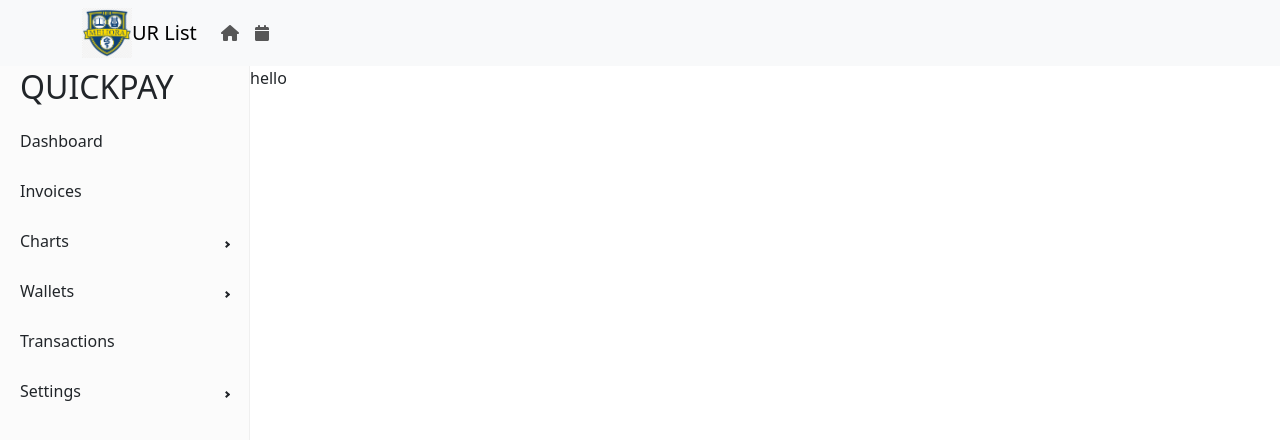
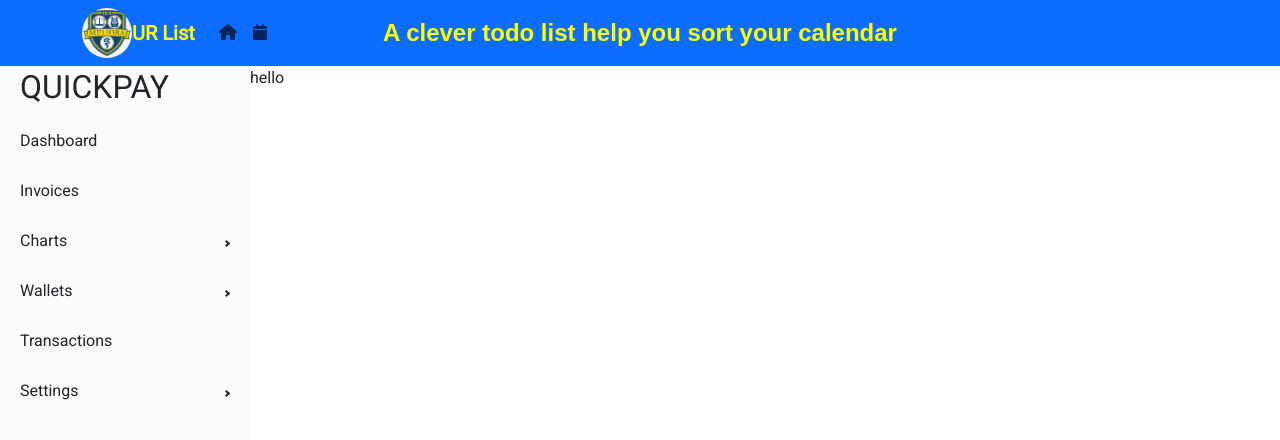
Before and after one commit to billycrapediem/dandy-hacks-2023, a React app: page / in a window 1280 px wide. Shown: the top 440 px of the page. Built offline with nearby package versions, Linux system fonts and the light colour scheme; the HTML template or start-up script is replaced by a standard one.

Commit message:
revise on navbar

```diff
--- /dev/null
+++ b/client/src/components/modules/NavBar.css
@@ -0,0 +1,21 @@
+.text{
+  position: absolute;
+  top: 50%;
+  left: 50%;
+  transform: translate(-50%, -50%);
+  font-family: 'Your Font', sans-serif; /* Replace 'Your Font' with the desired font family */
+  font-size: 24px;/* Adjust the font size as needed */
+  font-weight: bold;;
+  text-align: center;
+  color: yellow; /* Set your preferred text color */
+}
+
+.circular-image {
+  width: 100px; /* Adjust the width and height as needed for your circle */
+  height: 100px;
+  border-radius: 50%; /* Makes the element a circle */
+  overflow: hidden; /* Hides any content that extends beyond the circle boundary */
+}
+.setcolor{
+  color: yellow;
+}
--- a/client/src/components/modules/NavBar.tsx
+++ b/client/src/components/modules/NavBar.tsx
@@ -6,6 +6,8 @@ import 'bootstrap/dist/css/bootstrap.css';
 import { FontAwesomeIcon } from '@fortawesome/react-fontawesome';
 import { faHome, faCalendar } from '@fortawesome/free-solid-svg-icons';
 import UR_img from '../ur.jpeg';
+import './NavBar.css';
+import  '../utils/utilities.css';
 // function have two buttons, one for back to home page, one for go to calender page
 function NavBar() {
   const logoStyle = {
@@ -13,10 +15,12 @@ function NavBar() {
     height: 'auto',    // This will maintain the aspect ratio
   };
   return (
-    <Navbar bg="light" data-bs-theme="light">
+    <Navbar bg="primary" data-bs-theme="primary">
       <Container>
-        <img src={UR_img} style={logoStyle}></img>
-        <Navbar.Brand href="#home">UR List</Navbar.Brand>
+        <div>
+          <img className="circular-image" src={UR_img} style={logoStyle}>
+        </img></div>
+        <Navbar.Brand className="u-bold setcolor" href="#home">UR List</Navbar.Brand>
         <Nav className="me-auto">
           <Nav.Link href="/">
             <FontAwesomeIcon icon={faHome} />
@@ -24,6 +28,7 @@ function NavBar() {
           <Nav.Link href="/calendar">
             <FontAwesomeIcon icon={faCalendar} />
           </Nav.Link>
+          <div className="text">A clever todo list help you sort your calendar</div>
         </Nav>
       </Container>
     </Navbar>
```
